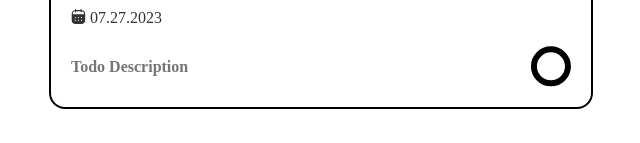
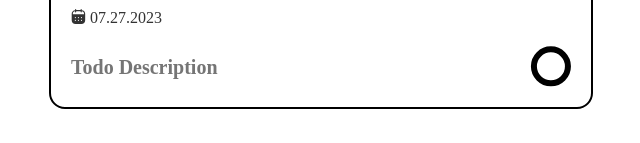
Before and after one commit to Fekete-Balazs710/ToDo, a Vue app: page / in a window 1280 px wide. Both pictures are taken after a click on the element 897 px from the left and 182 px from the top of the page. Shown: the part 374-517 px from the top of the page, without its empty margins (319-959 px from the left). Built offline with nearby package versions, Linux system fonts and the light colour scheme; a web font is replaced by a local one.

Commit message:
Made additional corrections in ITL-3 code - part 2

```diff
--- a/src/components/todo/ConfirmDelete.vue
+++ b/src/components/todo/ConfirmDelete.vue
@@ -17,9 +17,9 @@
                     @click="deleteTodo(todo)"
                 />
                 <BaseButton
+                    class="ml-3"
                     button-title="Cancel"
                     color="gray"
-                    class="ml-3"
                     @click="closeModal()"
                 />
             </div>
--- a/src/components/todo/TodoElement.vue
+++ b/src/components/todo/TodoElement.vue
@@ -52,8 +52,7 @@
         <div class="sm:grid grid-rows-1 grid-flow-col gap-0 justify-between sm:mt-4 flex items-center">
             <div class="row-span-2 hidden sm:flex">
                 <p class="font-primary font-semibold md:text-1xl text-left"
-                   :class="{'text-black md:text-2xl text-lg': todo.isEditing,
-                            'text-[#757575]': !todo.isEditing}"
+                   :class="todoDescriptionStyle"
                    :contenteditable="todo.isEditing"
                 >
                     {{ todo.description }}
@@ -77,8 +76,8 @@
             </div>
         </div>
     </div>
-        <div class="flex items-start p-5" v-if="todo.isEditing">
-            <div class="sm:hidden" :class="{'hidden': !todo.isEditing}">
+        <div v-if="todo.isEditing" class="flex items-start p-5">
+            <div class="sm:hidden">
                 <p class="font-primary font-medium text-left text-[#757575]"
                 :contenteditable="todo.isEditing"
                 >
@@ -86,21 +85,20 @@
                 </p>
             </div>
         </div>
-        <div class="flex items-start p-5" v-if="todo.isEditing">
+        <div v-if="todo.isEditing" class="flex items-start p-5">
             <BaseButton
                 button-title="Save"
                 color="green"
                 type="submit"
-                class=""
                 @click.stop="closeEditMode(todo)"
             >
             </BaseButton>
 
             <BaseButton
+                class="ml-3"
                 button-title="Delete"
                 color="gray"
                 type="submit"
-                class="ml-3"
                 @click="activateModal"
             >
             </BaseButton>
@@ -112,7 +110,7 @@
 
 <script setup lang="ts">
 
-import { ref } from 'vue';
+import { ref, computed } from 'vue';
 
 import TodoPriority from './TodoPriority.vue';
 import TodoCheckbox from './TodoCheckbox.vue';
@@ -129,11 +127,18 @@ interface Props {
     isShowingModal: boolean;
 }
 
-defineProps<Props>()
+const props = defineProps<Props>()
 
 //Add emit to modify data in parent component
 const emit = defineEmits(['toggleEditMode', 'toggleTodoCheckedState', 'removeTodo',
                           'updatePriority', 'deleteTodo', 'closeEditMode'])
+
+const todoDescriptionStyle = computed(() => {
+    return {
+        'text-black md:text-2xl': props.todo.isEditing,
+        'text-[#757575] text-xl': !props.todo.isEditing,
+    };
+});
 
 function toggleEditMode(id: number) {
     emit('toggleEditMode', id);
--- a/src/components/todo/TodoPriority.vue
+++ b/src/components/todo/TodoPriority.vue
@@ -12,16 +12,16 @@
         </p>
     </div>
 
-    <ul class=" text-black text-lg font-secondary
-        font-semibold text-left p-3 rounded-2xl sm:mt-10 mt-1
-        w-32 absolute z-50 bg-white border-2 border-black right-12 sm:right-auto"
+    <ul
         v-if="isShowingOptions"
+        class=" text-black text-lg font-secondary
+                 font-semibold text-left p-3 rounded-2xl sm:mt-10 mt-1
+                w-32 absolute z-50 bg-white border-2 border-black right-12 sm:right-auto"
         @click="toggleOptions"
     >
         <li
-            class=""
             v-for="option in optionsObj"
-            @click="updatePriority(todo, option); updateColor(option)"
+            @click="updatePriorityColor(todo, option)"
         >
                 {{ option.name }}
         </li>
@@ -71,6 +71,11 @@ function toggleOptions() {
   isShowingOptions.value = !isShowingOptions.value;
 }
 
+function updatePriorityColor(todo: TodoType, option: OptionsType) {
+    updatePriority(todo, option);
+    updateColor(option)
+}
+
 const optionsObj: OptionsType[] = [
     {name: "High", value: "high"},
     {name: "Medium", value: "medium"},
```
